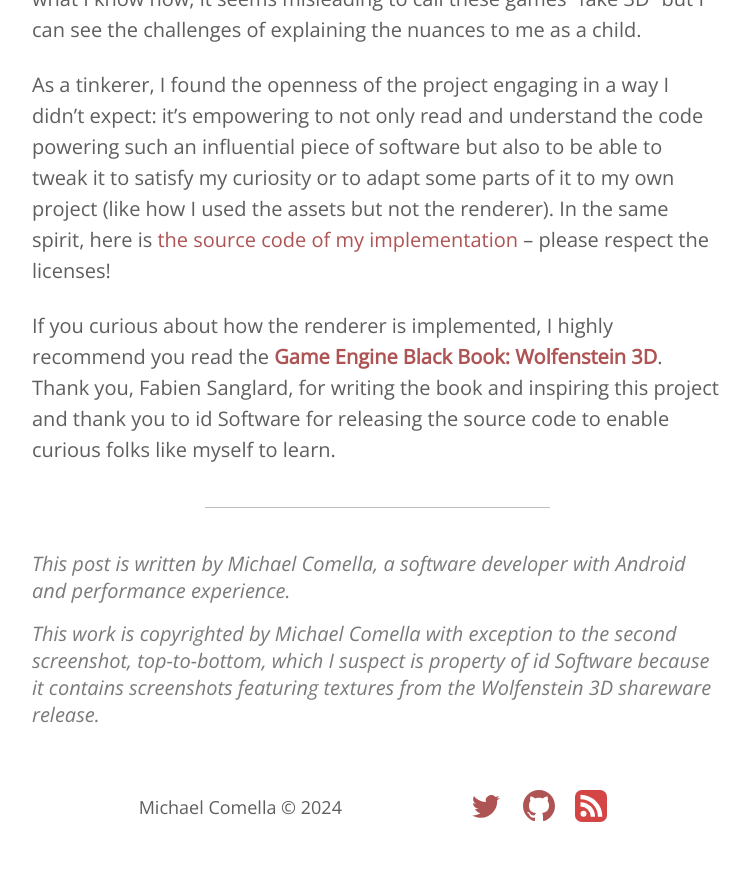
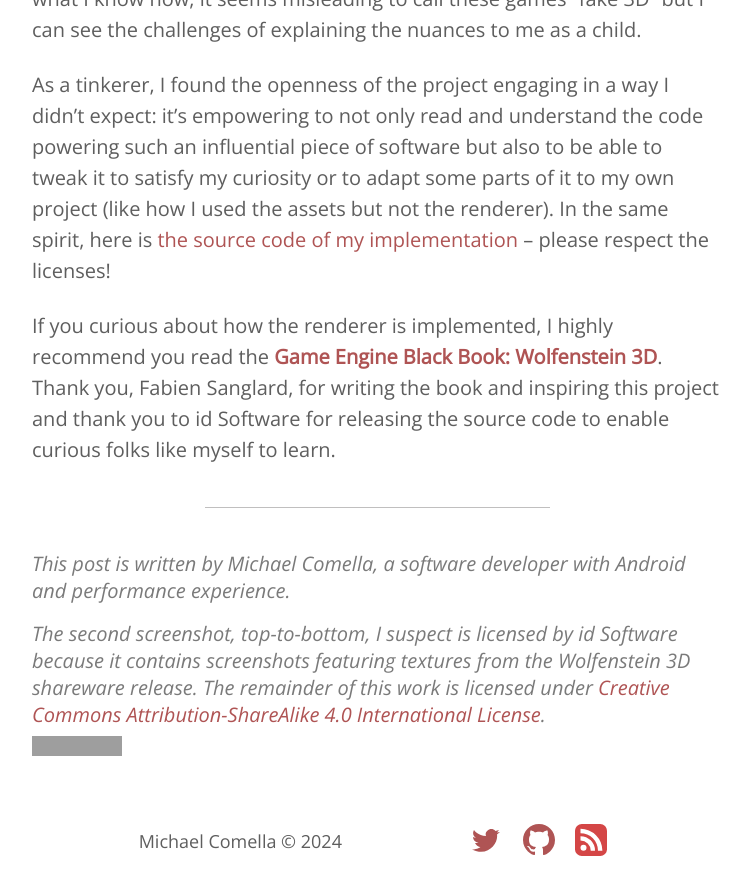
Before and after one commit to mcomella/mcomella.github.com, a Jekyll site: the page built from _posts/2021-09-25-w3d-renderer.md, in a window 1280 px wide and 900 px high, scrolled down 2053 px. Shown: the top 895 px of the window, without its empty margins (263-1013 px from the left). Built offline with Jekyll 4.4.1, drawn with Linux system fonts in a browser that asks for light colours; before the commit the page ends 2919 px from its top, so only the background shows below that; grey boxes are pictures that could not be loaded.

Commit message:
relicense W3D render post under CC BY-SA.

```diff
--- a/_posts/2021-09-25-w3d-renderer.md
+++ b/_posts/2021-09-25-w3d-renderer.md
@@ -1,7 +1,11 @@
 ---
 title: "Reimplenting the Wolfenstein 3D renderer"
 tags: [side projects]
-license: "This work is copyrighted by Michael Comella with exception to the second screenshot, top-to-bottom, which I suspect is property of id Software because it contains screenshots featuring textures from the Wolfenstein 3D shareware release."
+license: "The second screenshot, top-to-bottom, I suspect is licensed by id Software because it contains screenshots featuring textures from the Wolfenstein 3D shareware release. The remainder of this work is licensed under <a rel=\"license\" href=\"http://creativecommons.org/licenses/by-sa/4.0/\">Creative Commons Attribution-ShareAlike 4.0 International License</a>.
+   <br>
+   <a rel=\"license\" href=\"http://creativecommons.org/licenses/by-sa/4.0/\">
+     <img class=\"creative-commons\" alt=\"Creative Commons License\" src=\"https://i.creativecommons.org/l/by-sa/4.0/88x31.png\" />
+   </a>"
 ---
 When I was young, I was told that games like [Wolfenstein 3D][wiki] use "fake 3D" and ever since I've been wondering what they meant by that. I recently satisfied my curiosity by reading through Fabien Sanglard's very enjoyable book, [**Game Engine Black Book: Wolfenstein 3D**][gebb], which explains how Wolfenstein 3D was built. While reading, I realized, "Hey -- I can do that!" and set about reimplenting the renderer: specifically, the algorithm that generates and textures the walls in a 3D perspective. Here's the result with a texture and a map I generated myself:
 
```
